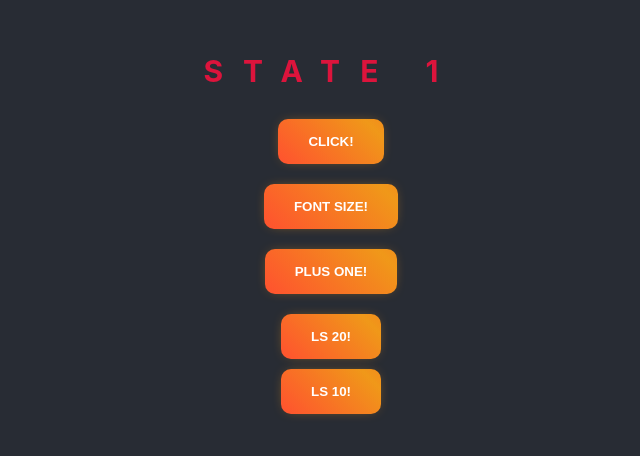
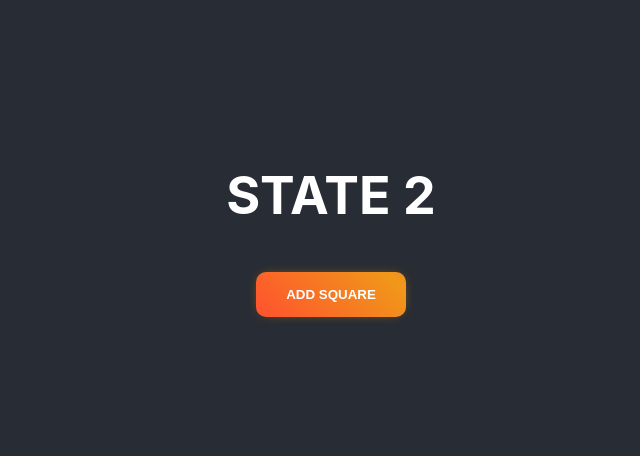
Before and after one commit to Jakavickis/drontai, a React (Create React App) app in the folder r1/: page / in a window 1280 px wide. Shown: the part 172-628 px from the top of the page, without its empty margins (309-949 px from the left). Built offline with nearby package versions, Linux system fonts and the light colour scheme.

Commit message:
fixing folders, adding squares state react

```diff
--- a/r1/src/003.jsx
+++ b/r1/src/003.jsx
@@ -1,7 +1,7 @@
 import './App.scss';
-// import Dog from './Components/Dog';
-import Cat from './Components/Cat';
-import Racoon from './Components/Racoon';
+// import Dog from './Components/003/Dog';
+import Cat from './Components/003/Cat';
+import Racoon from './Components/003/Racoon';
 
 function App() {
   return (
--- a/r1/src/App.jsx
+++ b/r1/src/App.jsx
@@ -1,46 +1,20 @@
-import { useState } from 'react';
 import './App.scss';
+import Squares from './Components/006/Squares';
 
 function App() {
 
-    const [color, setColor] = useState('crimson');
-    const [size, setSize] = useState(30);
-    const [number, setNumber] = useState(1)
-    const [ls, setLs] = useState(20)
+    const squareX = () => {
 
-    // const doJob = () => {
-    //     console.log('do job');
-    // }
-
-    const clicked = () => {
-        setColor(c => c === 'skyblue' ? 'crimson' : 'skyblue')
-    }
-    const doSize = () => {
-        setSize(f => f === 40 ? 30 : 40)
-    }
-    const numberCount = () => {
-        setNumber(c => c + 1);
     }
 
     return (
         <div className="App">
             <header className="App-header">
-                <h1 style={{
-                    color: color,
-                    fontSize: size + 'px',
-                    letterSpacing: ls + 'px'
-                }}>STATE {number}</h1>
-                <button onClick={() => clicked()}>click!</button>
-                <button onClick={() => doSize()}>font size!</button>
-                <button onClick={() => numberCount()}>plus one!</button>
-                <div>
-                    <button onClick={() => setLs(20)}>LS 20!</button>
-                    <button onClick={() => setLs(10)}>LS 10!</button>
-                </div>
+                <h1>STATE 2</h1>
+                <Squares />
             </header>
         </div>
     );
 }
 
-
 export default App;
--- a/r1/src/App.scss
+++ b/r1/src/App.scss
@@ -99,3 +99,9 @@ button {
     transform: scale(0.95);
   }
 }
+
+.square {
+  height: 50px;
+  width: 50px;
+  background-color: red;
+}
--- a/r1/src/Components/Cat.jsx
+++ b/r1/src/Components/003/Cat.jsx
@@ -1,4 +1,4 @@
-import rand from "../Functions/rand";
+import rand from "../../Functions/rand";
 
 function Cat() {
 
--- a/r1/src/Components/Dog.jsx
+++ b/r1/src/Components/003/Dog.jsx
@@ -1,4 +1,4 @@
-import rand from '../../src/Functions/rand.js'
+import rand from '../../Functions/rand.js'
 
 function Dog() {
 
--- a/r1/src/Components/Racoon.jsx
+++ b/r1/src/Components/003/Racoon.jsx
@@ -1,4 +1,4 @@
-import randColor from "../Functions/randColor";
+import randColor from "../../Functions/randColor";
 
 function Racoon() {
     return (
```
Also changed, not shown: r1/src/005.jsx (added, +46 -0 lines).
